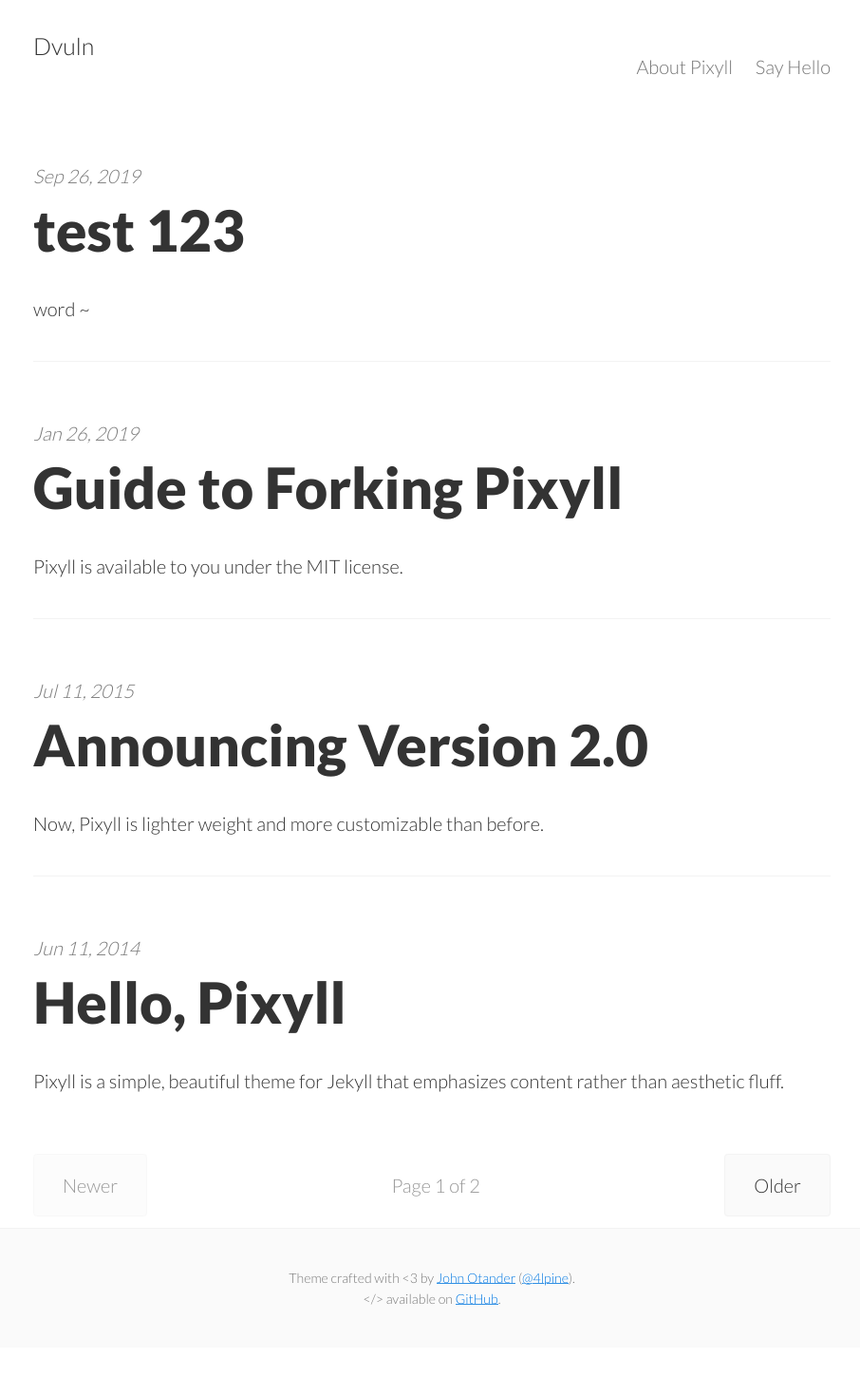
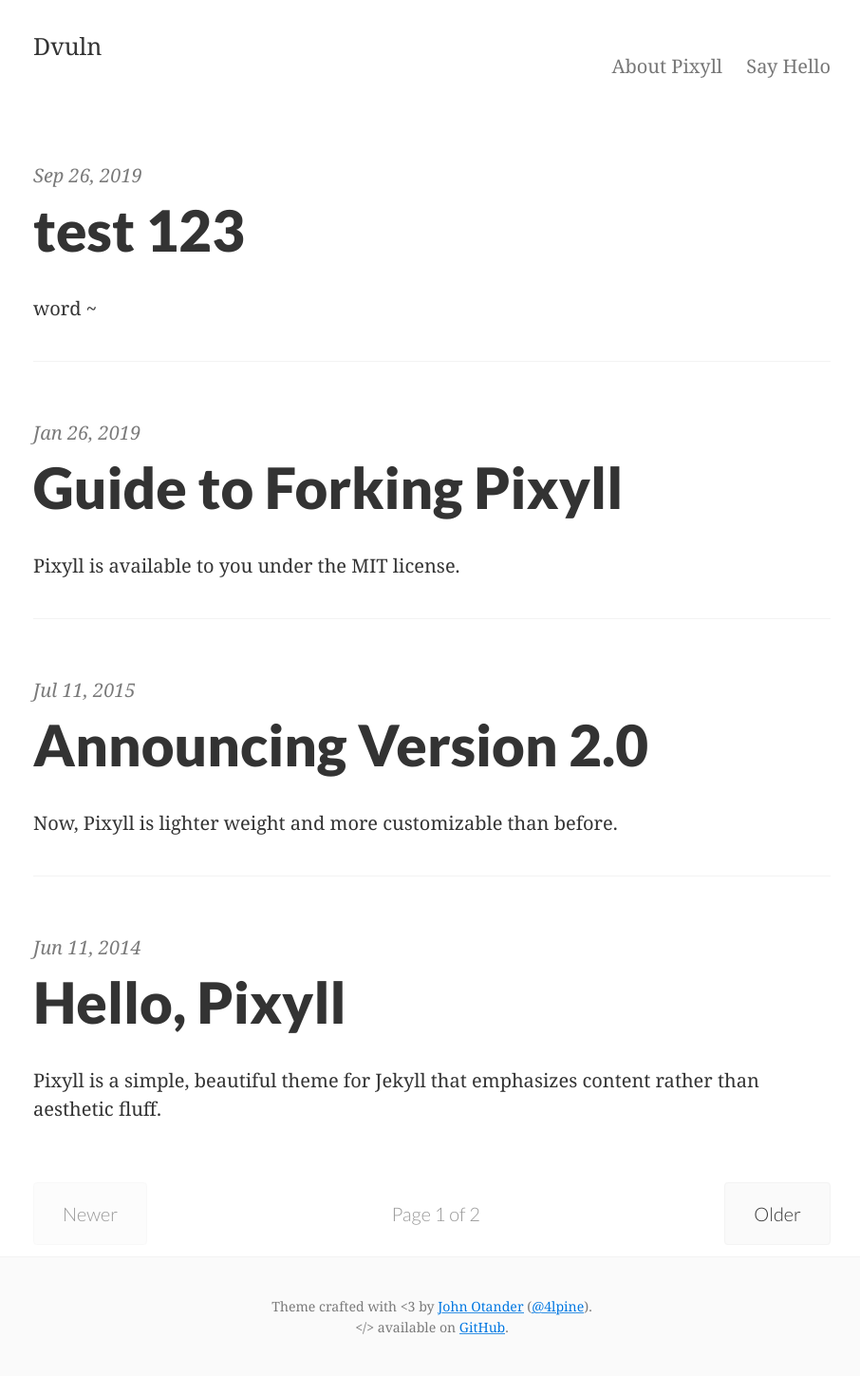
Before and after one commit to dvuln/blog, a Jekyll site: the page built from index.html, in a window 1280 px wide. Shown: the whole page at 95% size, without its empty margins (185-1091 px from the left). Built offline with Jekyll 4.4.1, drawn with Linux system fonts in a browser that asks for light colours; the list of posts is cut into pages by our own code; before the commit the page ends 1419 px from its top, so only the background shows below that.

Commit message:
Update _variables.scss

```diff
--- a/_sass/_variables.scss
+++ b/_sass/_variables.scss
@@ -1,7 +1,7 @@
 // Typography
 $base-font-size: 14px !default;
 $bold-font-weight: bold !default;
-$font-family: 'Lato', 'PT Serif', Georgia, 'Times New Roman', serif !default;
+$font-family: 'Ubuntu', 'PT Serif', Georgia, 'Times New Roman', serif !default;
 $line-height: 1.5 !default;
 $heading-font-family: 'Lato', 'Helvetica Neue', Helvetica, sans-serif !default;
 $heading-font-weight: 900 !default;
```
